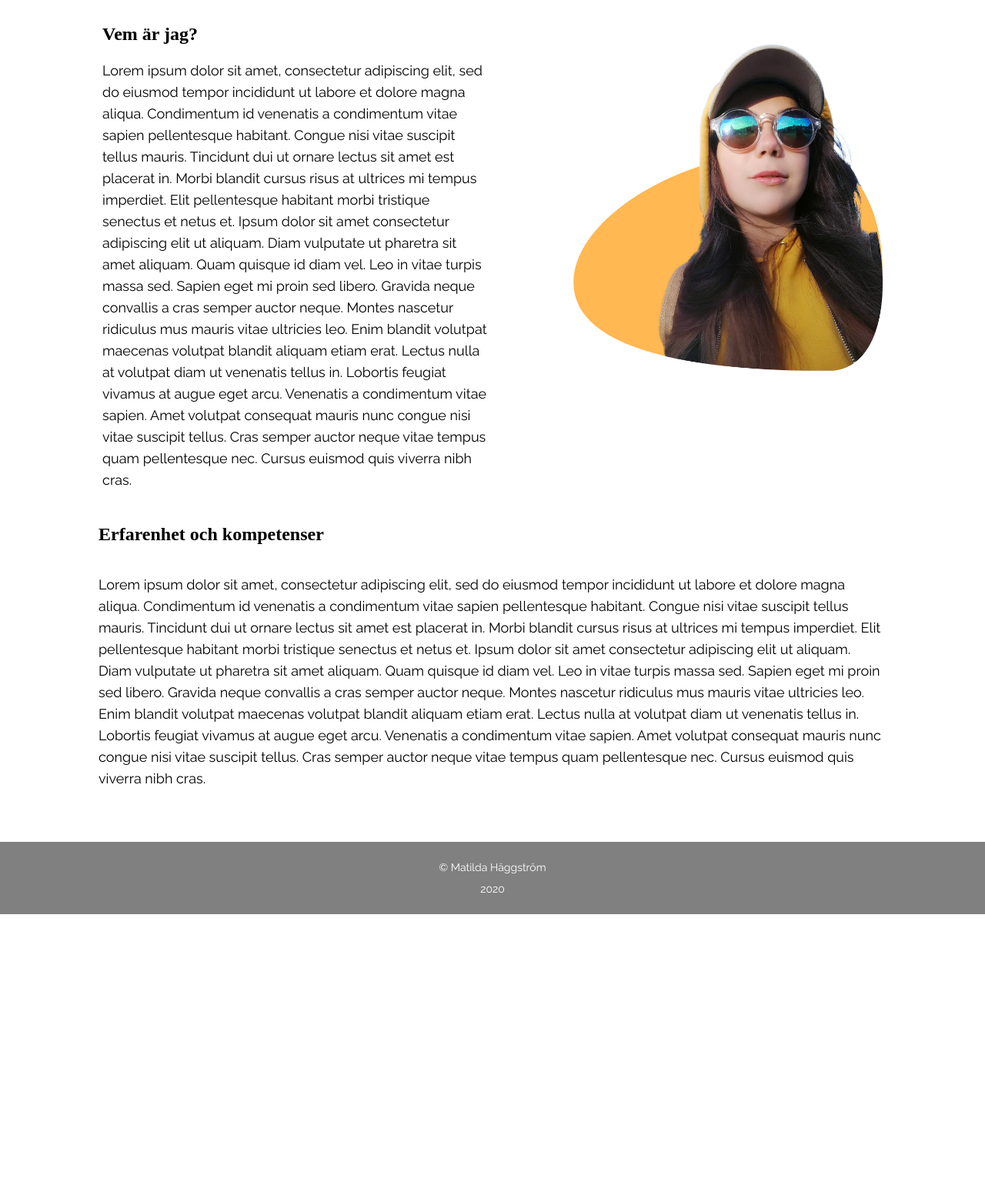
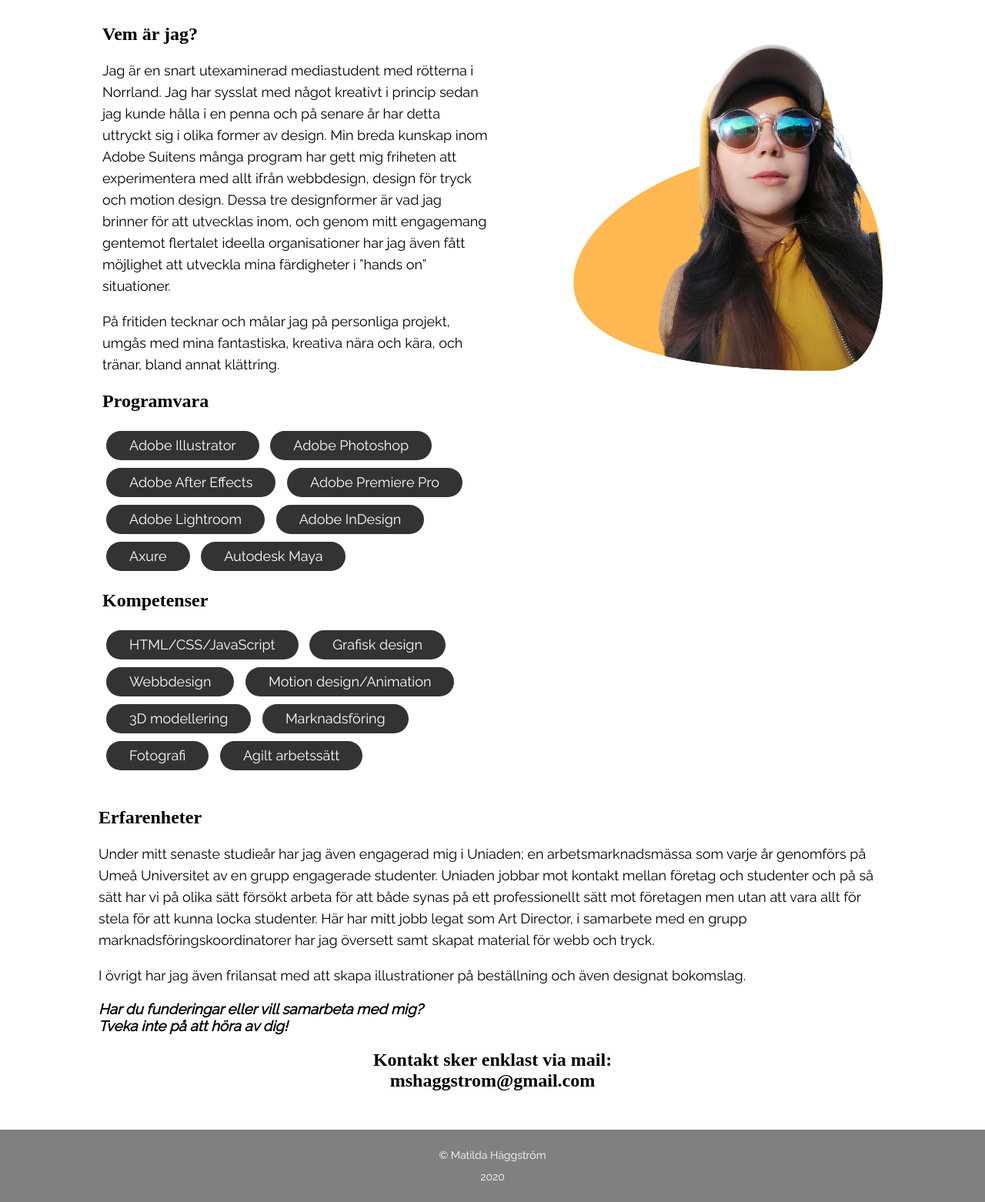
Before and after one commit to ajchatu/ajchatu.github.io, a plain HTML site: page about.html in a window 1280 px wide. Shown: the part 502-2064 px from the top of the page at 77% size. Before the commit the page ends 1690 px from the top, so only its background shows below. Drawn offline with nearby package versions, Linux system fonts and the light colour scheme; a web font is replaced by a local one.

Commit message:
about changes
update about, index, photos

```diff
--- a/about.html
+++ b/about.html
@@ -18,7 +18,7 @@
 
             <div id="menu">
                <ul>
-                <li><a href="about.html">About</a></li>
+                <li><a href="about.html">Om Mig/Kontakta</a></li>
                 <li><a href="portfolio.html">Portfolio</a></li>
                 </ul>
             </div>
@@ -38,7 +38,26 @@
                     <div class="column" id="proj3">
                     <div class="col1">
                     <h2>Vem är jag?</h2>
-                    <p>Lorem ipsum dolor sit amet, consectetur adipiscing elit, sed do eiusmod tempor incididunt ut labore et dolore magna aliqua. Condimentum id venenatis a condimentum vitae sapien pellentesque habitant. Congue nisi vitae suscipit tellus mauris. Tincidunt dui ut ornare lectus sit amet est placerat in. Morbi blandit cursus risus at ultrices mi tempus imperdiet. Elit pellentesque habitant morbi tristique senectus et netus et. Ipsum dolor sit amet consectetur adipiscing elit ut aliquam. Diam vulputate ut pharetra sit amet aliquam. Quam quisque id diam vel. Leo in vitae turpis massa sed. Sapien eget mi proin sed libero. Gravida neque convallis a cras semper auctor neque. Montes nascetur ridiculus mus mauris vitae ultricies leo. Enim blandit volutpat maecenas volutpat blandit aliquam etiam erat. Lectus nulla at volutpat diam ut venenatis tellus in. Lobortis feugiat vivamus at augue eget arcu. Venenatis a condimentum vitae sapien. Amet volutpat consequat mauris nunc congue nisi vitae suscipit tellus. Cras semper auctor neque vitae tempus quam pellentesque nec. Cursus euismod quis viverra nibh cras.</p>
+                    <p>Jag är en snart utexaminerad mediastudent med
+                        rötterna i Norrland. Jag har sysslat med något kreativt i princip sedan jag kunde hålla i en penna och på senare år har detta
+                        uttryckt sig i olika former av design. Min breda kunskap inom Adobe Suitens många program har gett mig friheten att experimentera med allt ifrån webbdesign, design för tryck och motion design. Dessa tre designformer är vad jag brinner för att utvecklas inom, och genom mitt engagemang gentemot flertalet ideella
+                        organisationer har jag även fått möjlighet att utveckla mina färdigheter i ”hands on” situationer.</p>
+
+                        <p>På fritiden tecknar och målar jag på personliga projekt, umgås med mina fantastiska, kreativa nära och kära, och tränar, bland annat klättring.</p>
+
+                        <div class="pround"><h2>Programvara</h2>
+                        <p>
+                        <span>Adobe Illustrator</span> <span>Adobe Photoshop</span> <span>Adobe After Effects</span> <span>Adobe Premiere Pro</span> <span>Adobe Lightroom</span> <span>Adobe InDesign</span> <span>Axure</span> <span>Autodesk Maya</span>
+                        </p>
+                        </div>
+
+                        <div class="pround"><h2>Kompetenser</h2>
+                        <p>
+                        <span>HTML/CSS/JavaScript</span> <span>Grafisk design</span> <span>Webbdesign</span> <span>Motion design/Animation</span> <span>3D modellering</span> <span>Marknadsföring</span> <span>Fotografi</span> <span>Agilt arbetssätt</span>
+                        </p>
+                        </div>
+
+
                     </div>
                     </div>
 
@@ -48,12 +67,17 @@
                     </div>
                     </div>
            </div>
-           <div class="row">
-           <h2>Erfarenhet och kompetenser</h2>
+           <h2>Erfarenheter</h2>
            <p>
-               Lorem ipsum dolor sit amet, consectetur adipiscing elit, sed do eiusmod tempor incididunt ut labore et dolore magna aliqua. Condimentum id venenatis a condimentum vitae sapien pellentesque habitant. Congue nisi vitae suscipit tellus mauris. Tincidunt dui ut ornare lectus sit amet est placerat in. Morbi blandit cursus risus at ultrices mi tempus imperdiet. Elit pellentesque habitant morbi tristique senectus et netus et. Ipsum dolor sit amet consectetur adipiscing elit ut aliquam. Diam vulputate ut pharetra sit amet aliquam. Quam quisque id diam vel. Leo in vitae turpis massa sed. Sapien eget mi proin sed libero. Gravida neque convallis a cras semper auctor neque. Montes nascetur ridiculus mus mauris vitae ultricies leo. Enim blandit volutpat maecenas volutpat blandit aliquam etiam erat. Lectus nulla at volutpat diam ut venenatis tellus in. Lobortis feugiat vivamus at augue eget arcu. Venenatis a condimentum vitae sapien. Amet volutpat consequat mauris nunc congue nisi vitae suscipit tellus. Cras semper auctor neque vitae tempus quam pellentesque nec. Cursus euismod quis viverra nibh cras.
-           </p>
-           </div>
+               Under mitt senaste studieår har jag även engagerad mig i Uniaden; en arbetsmarknadsmässa som varje år genomförs på Umeå Universitet av en grupp engagerade studenter. Uniaden jobbar mot kontakt mellan företag och studenter och på så sätt har vi på olika sätt försökt arbeta för att både synas på ett professionellt sätt mot företagen men utan att vara allt för stela för att kunna locka studenter. Här har mitt jobb legat som Art Director, i samarbete med en grupp marknadsföringskoordinatorer har jag översett samt skapat material för webb och tryck.</p>
+
+            <p>I övrigt har jag även frilansat med att skapa illustrationer på
+                beställning och även designat bokomslag.</p>
+
+           <h3>Har du funderingar eller vill samarbeta med mig? <br>
+                Tveka inte på att höra av dig! </h3>
+                <span class="contact"><h2>Kontakt sker enklast via mail: <br> mshaggstrom@gmail.com</h2></span>
+
         </div>
 <footer>
    <p>
--- a/style.css
+++ b/style.css
@@ -1,3 +1,5 @@
+
+/* generellt + nav */
 body {
     margin: 0;
     padding: 0;
@@ -48,26 +50,33 @@ nav ul li a {
     font-size: 20px;
 }
 
-h1, h2 {
-    font-family: 'DM Serif Text', serif;
+.logo {
+    height: 50px;
+    float: left;
+    margin: 20px 0 20px 10%;
 }
 
-#biglogo { /* den stora lmao */
-    float: center;
-    margin: 10%;
-}
-
-header h1 {
-     /* den stora lmao */
+header h1 { /* texten i headern */
     padding: 200px 0 0 10%;
     color: #fff;
     font-size: 50px;
 }
 
-.logo {
-    height: 50px;
-    float: left;
-    margin: 20px 0 20px 10%;
+h1, h2 {
+    font-family: 'DM Serif Text', serif;
+}
+
+h1 {
+    color: #ffb852;
+}
+
+h3 {
+    margin: 0;
+    font-style: italic;
+}
+
+a {
+    color: #ffb852;
 }
 
 .description {
@@ -85,11 +94,6 @@ video {
     margin: 0 auto;
 }
 
-.closeup h2 {
-    margin: 80px 0 10px 0;
-    text-align: center;
-}
-
 p {
     font-size: 18px;
     line-height: 28px;
@@ -99,6 +103,15 @@ nav.black {
     background: #333;
 }
 
+/* generellt + nav end */
+
+
+.closeup h2 {
+    margin: 80px 0 10px 0;
+    text-align: center;
+}
+
+/* stil för kolumner */
 .row {
   display: flex;
   flex-direction: row;
@@ -118,10 +131,7 @@ nav.black {
     margin: 15px 0 0 0;
 }
 
-h3 {
-    margin: 0;
-    font-style: italic;
-}
+/* stil för kolumner end */
 
 
 div img {
@@ -132,6 +142,21 @@ div img {
     width: 80%;
     float: right;
 }
+
+.pround span {
+    background: #333;
+    color: #fff;
+    display: inline-block;
+    margin: 5px;
+    padding: 5px 30px;
+    border-radius: 40px;
+}
+
+.contact {
+    text-align: center;
+}
+
+/* gör att a länkar ser ut som en knapp, för länkning till portf.sida och om mig */
 
 .button {
     display: block;
@@ -161,8 +186,10 @@ div img {
     transform: scale(0.99);
 }
 
+/* end a link till knapp */
 
 
+/* mobilanpassat */
 
 @media only screen and (max-width: 1000px) {
   .description {
@@ -178,7 +205,6 @@ div img {
     }
 
     header h1 {
-     /* den stora lmao */
     padding: 200px 0 0 5%;
 }
 
```
Also changed, not shown: index.html (+7 -3 lines), portfolio.html (+1 -1 lines), project1.html (+20 -2 lines), small/uniaden.png (added), 2 other files.
